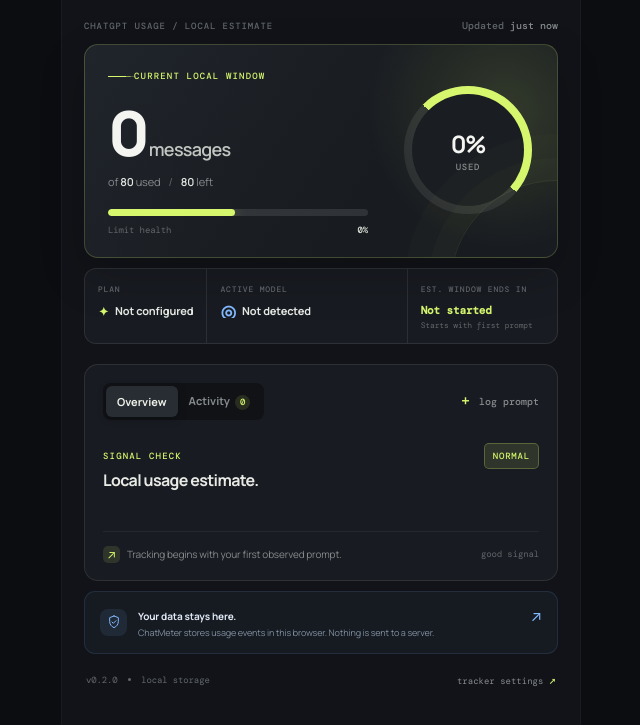
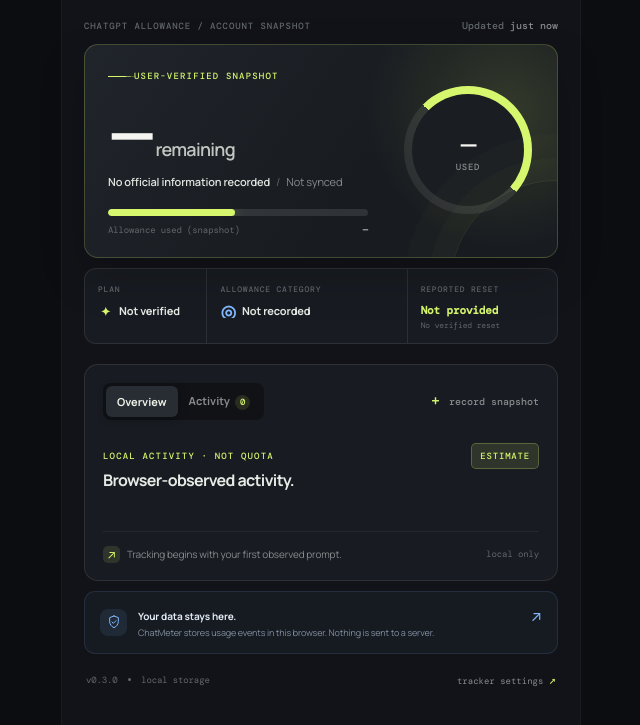
Before and after one commit to sshnox/chatmeter, a browser extension: page index.html in a window 1280 px wide. Shown: the part 69-794 px from the top of the page, without its empty margins (319-959 px from the left). Drawn offline with nearby package versions, Linux system fonts and the light colour scheme.

Commit message:
feat: retain ChatMeter design with account snapshot fields and distinct local analytics

```diff
--- a/index.html
+++ b/index.html
@@ -24,38 +24,38 @@
 
       <main class="content">
         <div class="eyebrow-row">
-          <p class="eyebrow">CHATGPT USAGE / LOCAL ESTIMATE</p>
+          <p class="eyebrow">CHATGPT ALLOWANCE / ACCOUNT SNAPSHOT</p>
           <p class="updated-label">Updated <span id="updatedAt">just now</span></p>
         </div>
 
         <section class="hero-card" aria-labelledby="usageHeading">
           <div class="hero-copy">
-            <div class="hero-kicker"><span class="pulse-line"></span> CURRENT LOCAL WINDOW</div>
-            <h1 id="usageHeading"><strong id="usedValue">0</strong><span> messages</span></h1>
-            <p class="hero-subline">of <strong id="limitValue">80</strong> used <span class="separator">/</span> <strong id="remainingValue">80</strong> left</p>
+            <div class="hero-kicker"><span class="pulse-line"></span> USER-VERIFIED SNAPSHOT</div>
+            <h1 id="usageHeading"><strong id="usedValue">—</strong><span> remaining</span></h1>
+            <p class="hero-subline"><strong id="snapshotCaption">No official information recorded</strong><span class="separator">/</span><span id="snapshotAge">Not synced</span></p>
             <div class="progress-track" aria-label="Usage progress">
               <div class="progress-fill" id="progressFill"></div>
             </div>
-            <div class="progress-meta"><span>Limit health</span><strong id="percentValue">0%</strong></div>
+            <div class="progress-meta"><span>Allowance used (snapshot)</span><strong id="percentValue">—</strong></div>
           </div>
           <div class="usage-ring" id="usageRing" aria-label="49 percent of message limit used">
-            <div class="ring-center"><strong id="ringValue">0%</strong><span>used</span></div>
+            <div class="ring-center"><strong id="ringValue">—</strong><span>used</span></div>
           </div>
         </section>
 
         <section class="context-strip" aria-label="Current ChatGPT context">
           <div class="context-cell">
             <span class="context-label">PLAN</span>
-            <span class="context-value"><span class="plan-glyph">✦</span><span id="planValue">Not configured</span></span>
+            <span class="context-value"><span class="plan-glyph">✦</span><span id="planValue">Not verified</span></span>
           </div>
           <div class="context-cell">
-            <span class="context-label">ACTIVE MODEL</span>
-            <span class="context-value model-value"><span class="model-glyph">◎</span><span id="modelValue">Not detected</span></span>
+            <span class="context-label">ALLOWANCE CATEGORY</span>
+            <span class="context-value model-value"><span class="model-glyph">◎</span><span id="modelValue">Not recorded</span></span>
           </div>
           <div class="context-cell reset-cell">
-            <span class="context-label">EST. WINDOW ENDS IN</span>
-            <span class="context-value"><span id="resetCountdown">Not started</span></span>
-            <span class="reset-date" id="resetDate">Starts with first prompt</span>
+            <span class="context-label">REPORTED RESET</span>
+            <span class="context-value"><span id="resetCountdown">Not provided</span></span>
+            <span class="reset-date" id="resetDate">No verified reset</span>
           </div>
         </section>
 
@@ -65,19 +65,19 @@
               <button class="segment is-active" type="button" role="tab" aria-selected="true" data-tab="overview">Overview</button>
               <button class="segment" type="button" role="tab" aria-selected="false" data-tab="activity">Activity <span class="count-badge" id="activityCount">0</span></button>
             </div>
-            <button class="text-button" id="logUsageButton" type="button"><span>+</span> log prompt</button>
+            <button class="text-button" id="logUsageButton" type="button"><span>+</span> record snapshot</button>
           </div>
 
           <div class="tab-panel is-visible" id="overviewPanel" role="tabpanel">
             <div class="section-title-row">
               <div>
-                <p class="section-kicker">SIGNAL CHECK</p>
-                <h2>Local usage estimate.</h2>
+                <p class="section-kicker">LOCAL ACTIVITY · NOT QUOTA</p>
+                <h2>Browser-observed activity.</h2>
               </div>
-              <span class="status-badge" id="statusBadge">NORMAL</span>
+              <span class="status-badge" id="statusBadge">ESTIMATE</span>
             </div>
             <div class="bars" id="dailyBars" aria-label="Observed messages by day"></div>
-            <div class="insight-row"><span class="insight-icon">↗</span><span><span id="insightText">Tracking begins with your first observed prompt.</span></span><span class="insight-note">good signal</span></div>
+            <div class="insight-row"><span class="insight-icon">↗</span><span><span id="insightText">Tracking begins with your first observed prompt.</span></span><span class="insight-note">local only</span></div>
           </div>
 
           <div class="tab-panel" id="activityPanel" role="tabpanel" aria-hidden="true">
@@ -101,7 +101,7 @@
         </section>
 
         <footer class="footer-row">
-          <span>v0.2.0 <i></i> local storage</span>
+          <span>v0.3.0 <i></i> local storage</span>
           <button type="button" class="footer-link" id="footerSettingsButton">tracker settings <span>↗</span></button>
         </footer>
       </main>
@@ -110,10 +110,15 @@
     <div class="drawer-scrim" id="drawerScrim" hidden></div>
     <aside class="settings-drawer" id="settingsDrawer" aria-label="Tracker settings" aria-hidden="true">
       <div class="drawer-header"><div><p class="section-kicker">CONTROL ROOM</p><h2>Tracker settings</h2></div><button class="icon-button close-button" id="closeSettingsButton" type="button" aria-label="Close settings">×</button></div>
-      <p class="drawer-intro">These are local tracking estimates, not official OpenAI quotas or reset times.</p>
-      <label class="setting-field"><span>Cycle message limit</span><span class="input-wrap"><input id="limitInput" type="number" min="1" max="9999" step="1" value="80" /><small>messages</small></span></label>
-      <label class="setting-field"><span>Estimated window (hours)</span><span class="input-wrap"><input id="cycleHoursInput" type="number" min="1" max="168" step="1" value="3" /><small>hours</small></span></label><div class="setting-row"><div><strong>Show privacy reminder</strong><p>Keep the local-only note visible on the dashboard.</p></div><label class="switch"><input id="privacyToggle" type="checkbox" checked /><span></span></label></div>
-      <div class="setting-row muted-setting"><div><strong>Automatic refresh</strong><p>Observes rendered user messages after a send action; this is not an official API.</p></div><span class="coming-soon">READY</span></div>
+      <p class="drawer-intro">Copy the remaining allowance from ChatGPT Settings → Usage. This is a manually recorded snapshot, not a live connection.</p>
+      <label class="setting-field"><span>Allowance category</span><span class="input-wrap"><input id="categoryInput" type="text" maxlength="64" placeholder="e.g. Work &amp; Codex" /></span></label>
+      <label class="setting-field"><span>Remaining allowance shown by ChatGPT</span><span class="input-wrap"><input id="remainingInput" type="number" min="0" max="100" step="1" placeholder="0–100" /><small>%</small></span></label>
+      <label class="setting-field"><span>Reset date/time shown (optional)</span><span class="input-wrap"><input id="officialResetInput" type="datetime-local" /></span></label>
+      <button class="text-button" id="openUsageButton" type="button">Open ChatGPT for Settings → Usage ↗</button>
+      <button class="text-button" id="saveSnapshotButton" type="button">Save account snapshot</button>
+      <button class="text-button" id="clearSnapshotButton" type="button">Clear saved snapshot</button>
+      <div class="setting-row"><div><strong>Show privacy reminder</strong><p>Keep the local-only note visible on the dashboard.</p></div><label class="switch"><input id="privacyToggle" type="checkbox" checked /><span></span></label></div>
+      <div class="setting-row muted-setting"><div><strong>Local activity</strong><p>Best-effort browser observations only. Never deducted from official allowance.</p></div><span class="coming-soon">LOCAL</span></div>
       <div class="drawer-footer"><button class="danger-button" id="resetDataButton" type="button">Reset local data</button><p>Usage history is removed from this browser only.</p></div>
     </aside>
 
```
